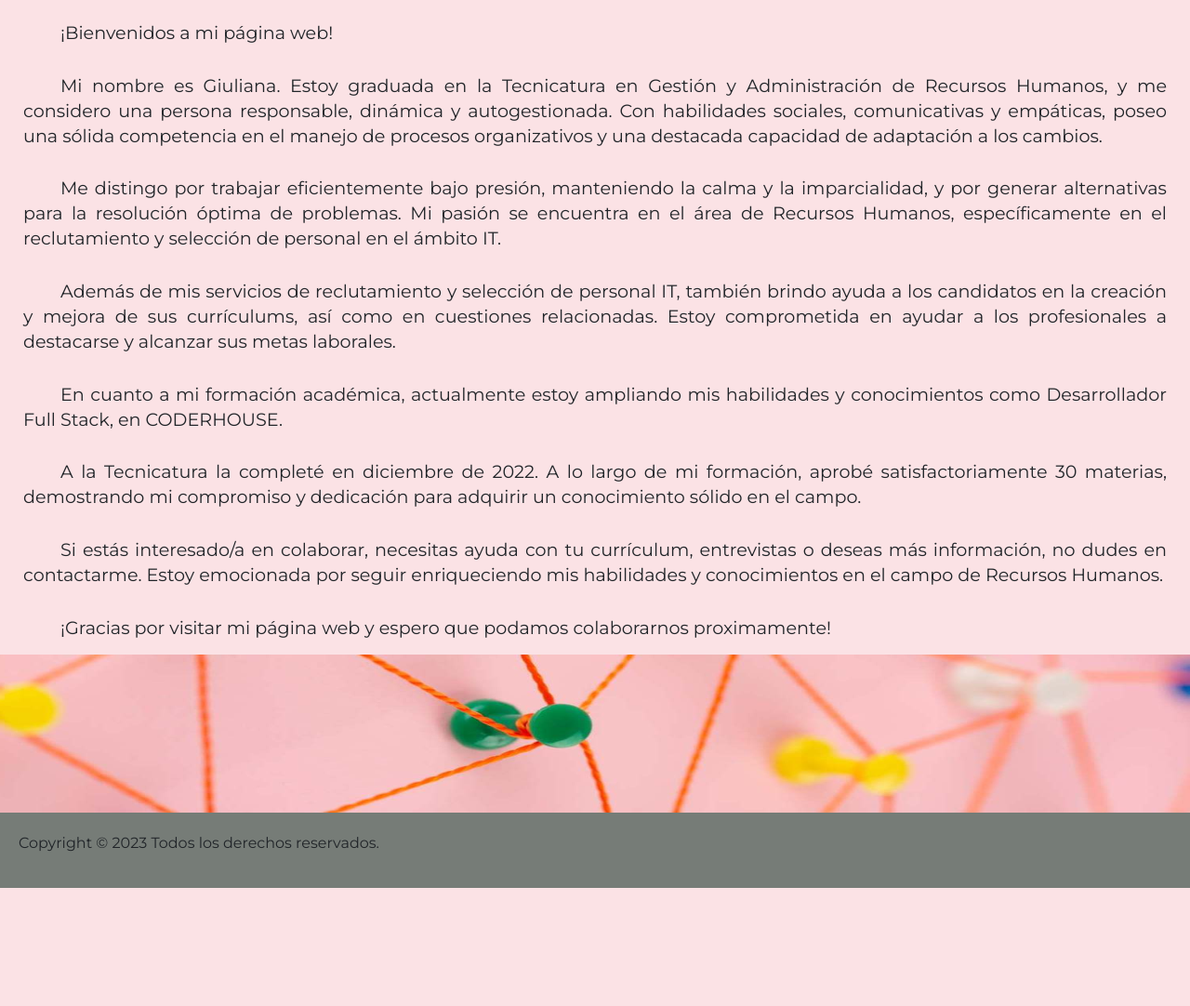
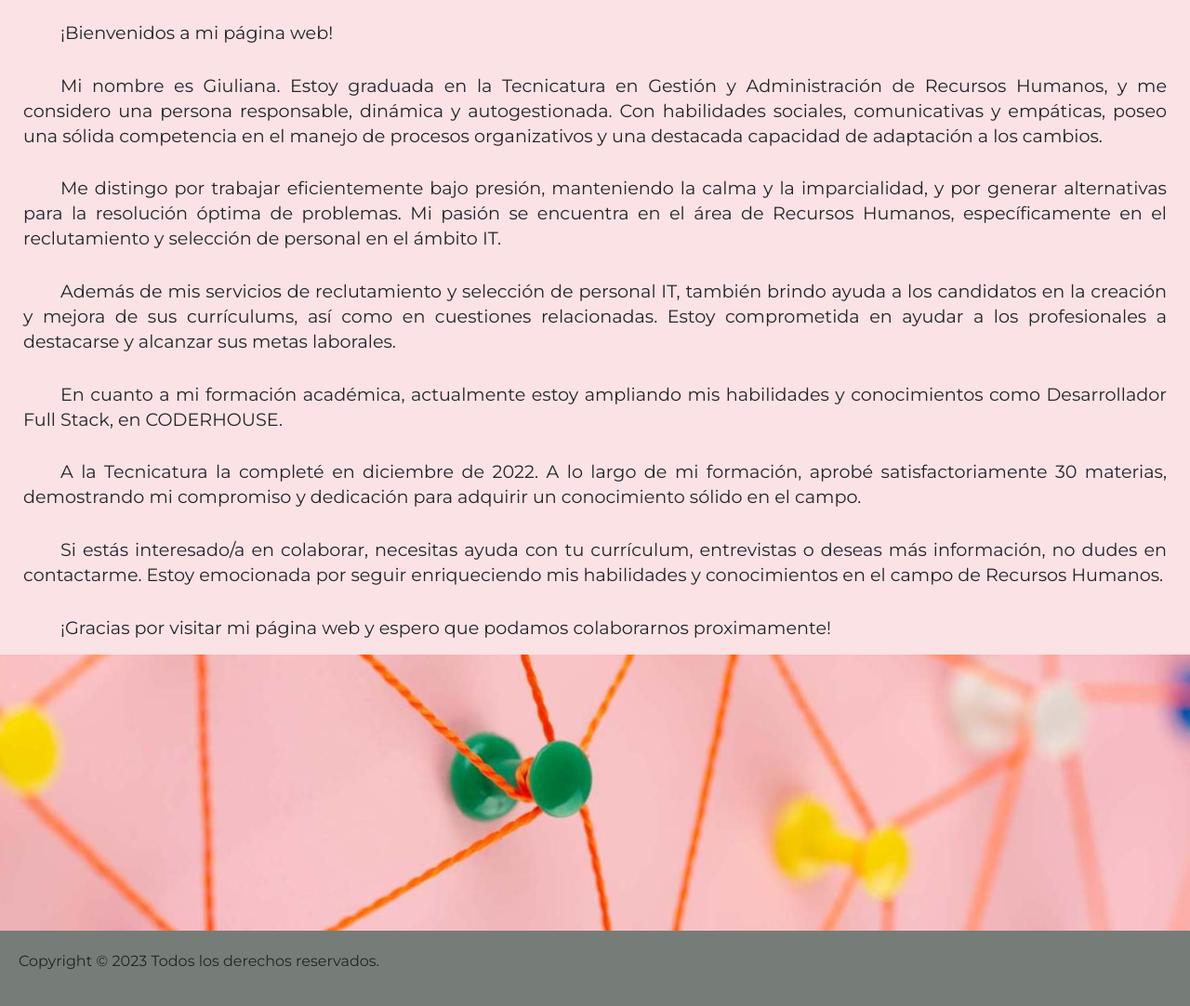
Before and after one commit to GBGiulianaBejarano/ProyectoCoderhouse, a plain HTML site: page pages/sobremi.html in a window 1280 px wide. Shown: the part 122-1204 px from the top of the page at 93% size. Before the commit the page ends 1077 px from the top, so only its background shows below. Drawn offline with nearby package versions, Linux system fonts and the light colour scheme.

Commit message:
modif imagx2

```diff
--- a/scss/_main.scss
+++ b/scss/_main.scss
@@ -86,7 +86,6 @@ main{
     .hilos{
         img{
             width: 100vw;
-            height: 170px;
         }
     }
 }
```
Also changed, not shown: css/estilos.css.
